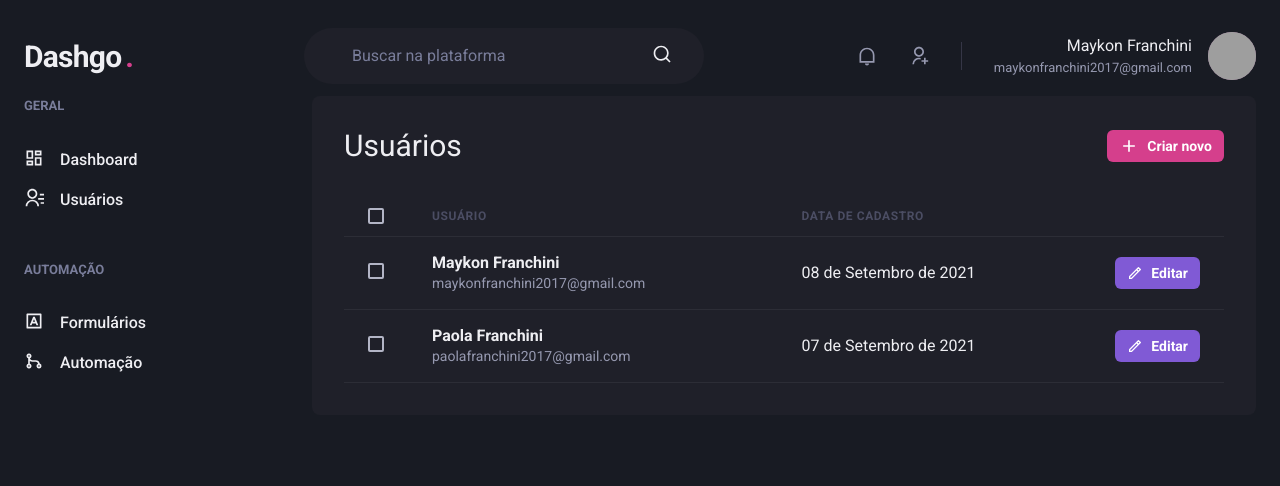
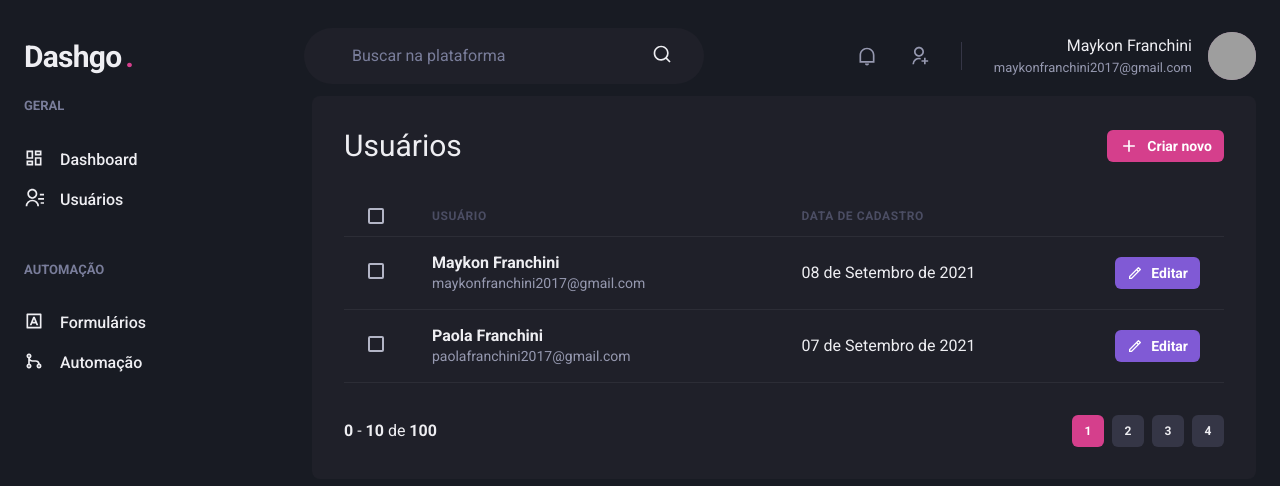
Before and after one commit to MaykonFranchini/Dashgo, a Next.js app: page /users in a window 1280 px wide. Shown: the top 486 px of the page. Built offline with nearby package versions, Linux system fonts and the light colour scheme; grey boxes are pictures that could not be loaded.

Commit message:
Pagination coomponent added

```diff
--- a/src/pages/users/index.tsx
+++ b/src/pages/users/index.tsx
@@ -2,6 +2,8 @@
 import { RiAddLine, RiPencilLine } from 'react-icons/ri';
 import { Header } from '../../components/Header';
 import { Sidebar } from '../../components/Sidebar'
+import { Pagination } from '../../components/Pagination';
+
 export default function UserList() {
   return (
     <Box>
@@ -83,7 +85,7 @@
               </Tr>
             </Tbody>
           </Table>
-
+          <Pagination />
 
         </Box>
       </Flex>
```
